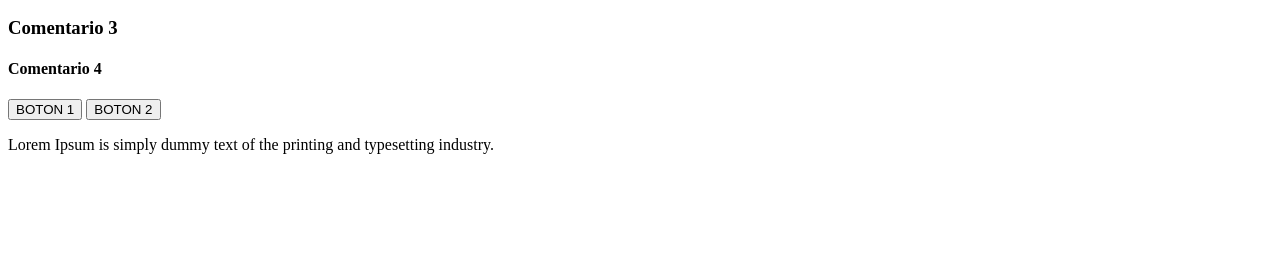
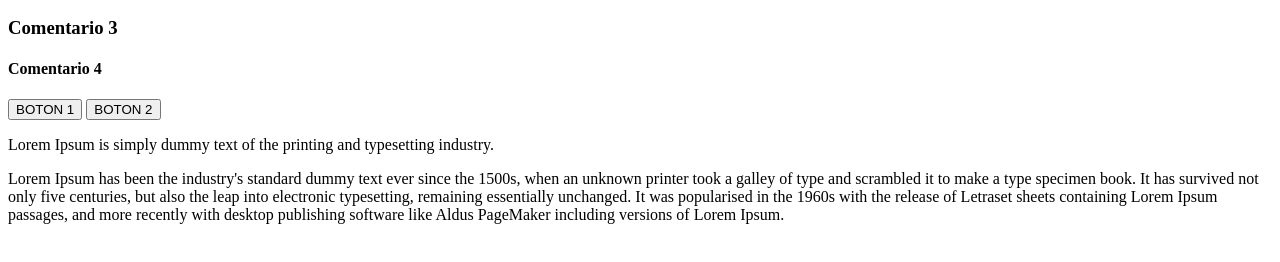
Before and after one commit to blancarsj/fundamentos-de-git, a plain HTML site: page index.html in a window 1280 px wide. Shown: the part 110-372 px from the top of the page. Drawn offline with Linux system fonts and the light colour scheme.

Commit message:
Añadir texto 2

```diff
--- a/index.html
+++ b/index.html
@@ -14,5 +14,6 @@
     <button type="button">BOTON 1</button>
     <button type="button">BOTON 2</button>
     <p>Lorem Ipsum is simply dummy text of the printing and typesetting industry.</p>
+    <p>Lorem Ipsum has been the industry's standard dummy text ever since the 1500s, when an unknown printer took a galley of type and scrambled it to make a type specimen book. It has survived not only five centuries, but also the leap into electronic typesetting, remaining essentially unchanged. It was popularised in the 1960s with the release of Letraset sheets containing Lorem Ipsum passages, and more recently with desktop publishing software like Aldus PageMaker including versions of Lorem Ipsum.</p>
 </body>
 </html>
```
